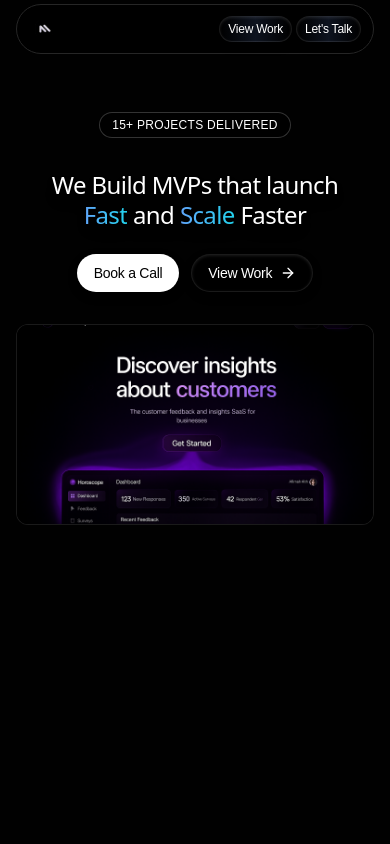
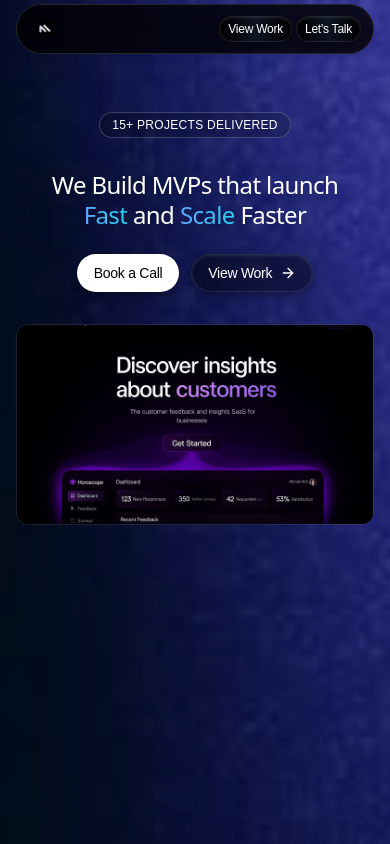
Before and after one commit to abhishekxdev/mymvfinal, a Next.js app: page / in a window 390 px wide. Shown: the top 844 px of the page. Built offline with nearby package versions, Linux system fonts and the light colour scheme; what tailwindcss-intersect, tailwindcss-motion would draw is missing.

Commit message:
Change Mobile Background to mobi1.jpg

```diff
--- a/app/globals.css
+++ b/app/globals.css
@@ -9,7 +9,7 @@ body {
 /* Mobile background - must come first */
 @media (max-width: 767px) {
   html {
-    background-image: url('/mobi.jpeg') !important;
+    background-image: url('/mobi1.jpg') !important;
     background-size: cover !important;
     background-position: center !important;
     background-repeat: no-repeat !important;
@@ -19,7 +19,7 @@ body {
   }
 
   body {
-    background-image: url('/mobi.jpeg') !important;
+    background-image: url('/mobi1.jpg') !important;
     background-size: cover !important;
     background-position: center !important;
     background-repeat: no-repeat !important;
```
